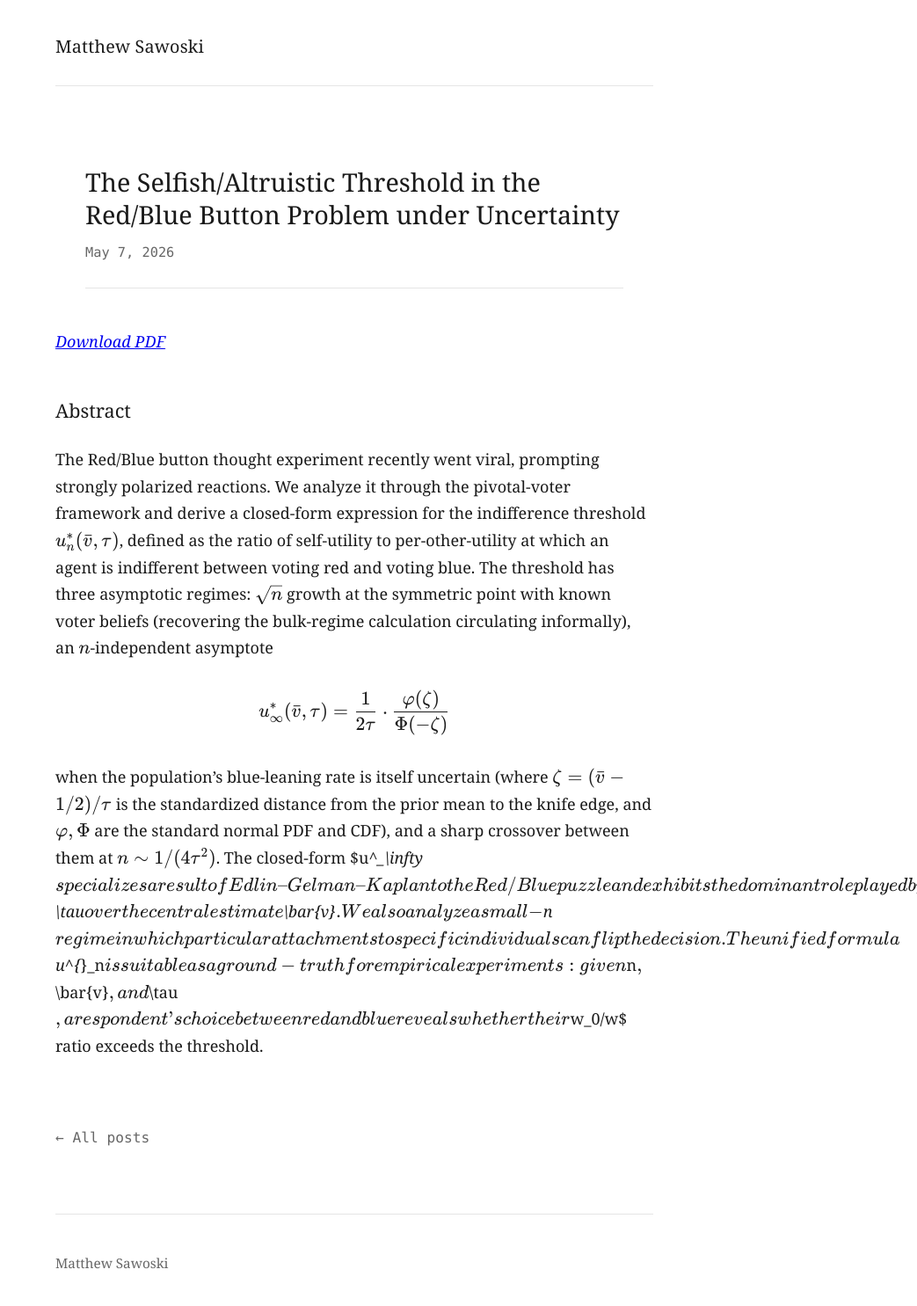
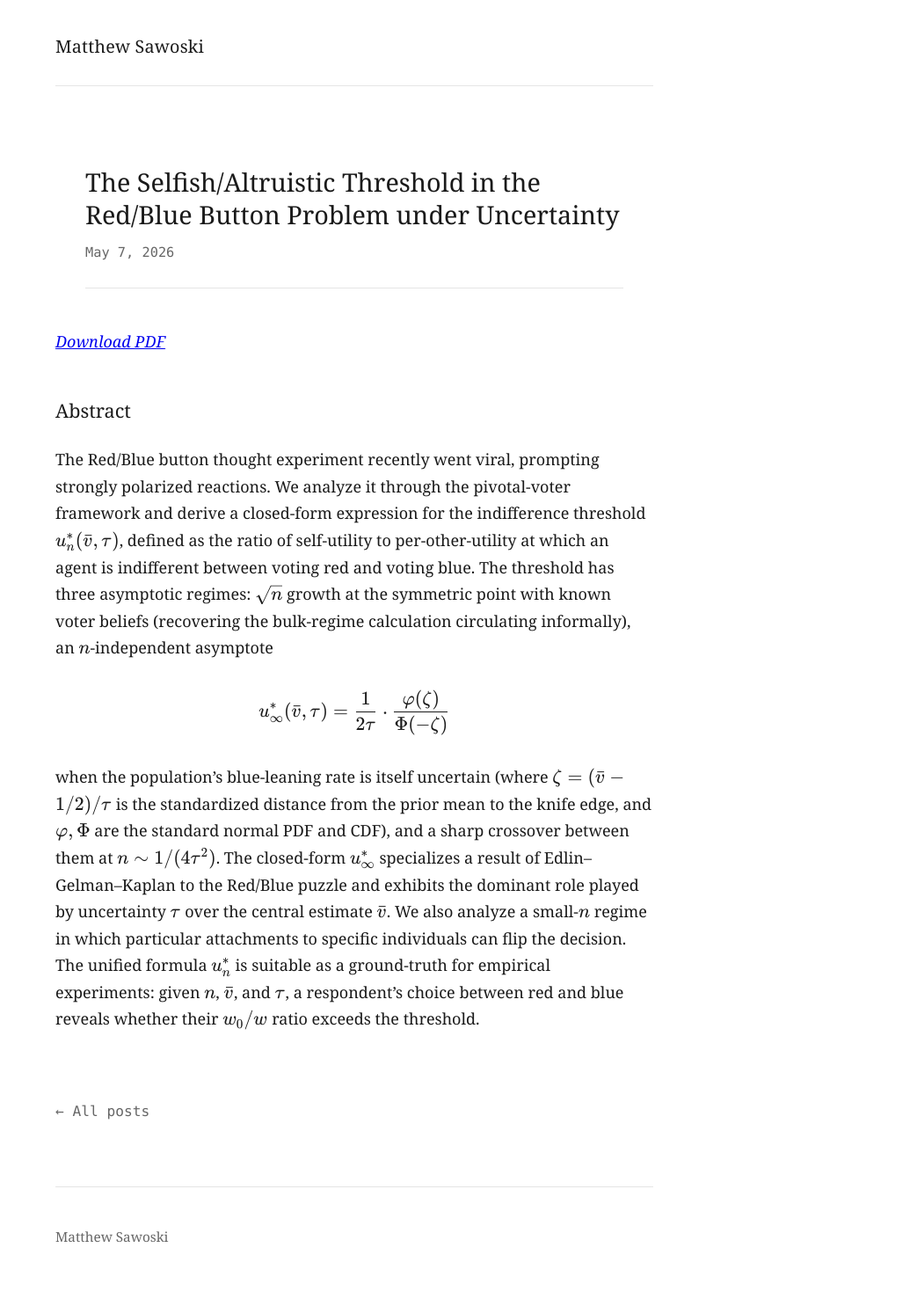
Before and after one commit to msawoski/msawoski.github.io, a Jekyll site: the page built from _posts/2026-05-07-red-blue-button.md, in a window 1280 px wide. Shown: the whole page at 88% size, without its empty margins (237-1280 px from the left). Built offline with Jekyll 4.4.1, drawn with Linux system fonts in a browser that asks for light colours; after the commit the page ends 1455 px from its top, so only the background shows below that.

Commit message:
Update 2026-05-07-red-blue-button.md

```diff
--- a/_posts/2026-05-07-red-blue-button.md
+++ b/_posts/2026-05-07-red-blue-button.md
@@ -12,4 +12,4 @@ The Red/Blue button thought experiment recently went viral, prompting strongly p
 
 $$ u^{*}_\infty(\bar{v}, \tau) = \frac{1}{2\tau} \cdot \frac{\varphi(\zeta)}{\Phi(-\zeta)} $$
 
-when the population's blue-leaning rate is itself uncertain (where $\zeta = (\bar{v} - 1/2)/\tau$ is the standardized distance from the prior mean to the knife edge, and $\varphi, \Phi$ are the standard normal PDF and CDF), and a sharp crossover between them at $n \sim 1/(4\tau^2)$. The closed-form $u^*_\infty$ specializes a result of Edlin–Gelman–Kaplan to the Red/Blue puzzle and exhibits the dominant role played by uncertainty $\tau$ over the central estimate $\bar{v}$. We also analyze a small-$n$ regime in which particular attachments to specific individuals can flip the decision. The unified formula $u^{*}_n$ is suitable as a ground-truth for empirical experiments: given $n$, $\bar{v}$, and $\tau$, a respondent's choice between red and blue reveals whether their $w_0/w$ ratio exceeds the threshold.
+when the population's blue-leaning rate is itself uncertain (where $\zeta = (\bar{v} - 1/2)/\tau$ is the standardized distance from the prior mean to the knife edge, and $\varphi, \Phi$ are the standard normal PDF and CDF), and a sharp crossover between them at $n \sim 1/(4\tau^2)$. The closed-form $u^{\*}_\infty$ specializes a result of Edlin–Gelman–Kaplan to the Red/Blue puzzle and exhibits the dominant role played by uncertainty $\tau$ over the central estimate $\bar{v}$. We also analyze a small-$n$ regime in which particular attachments to specific individuals can flip the decision. The unified formula $u^{\*}_n$ is suitable as a ground-truth for empirical experiments: given $n$, $\bar{v}$, and $\tau$, a respondent's choice between red and blue reveals whether their $w_0/w$ ratio exceeds the threshold.
```
